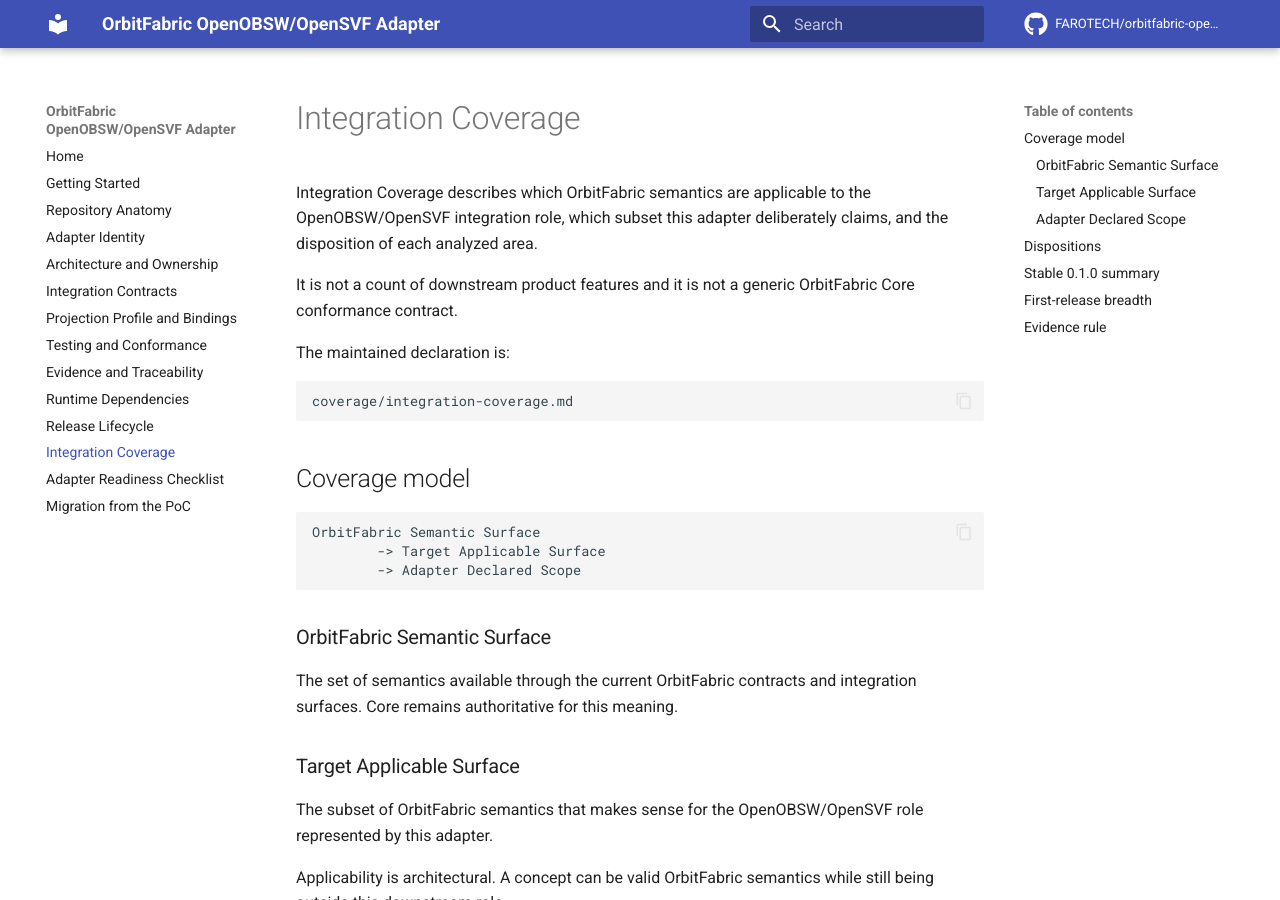
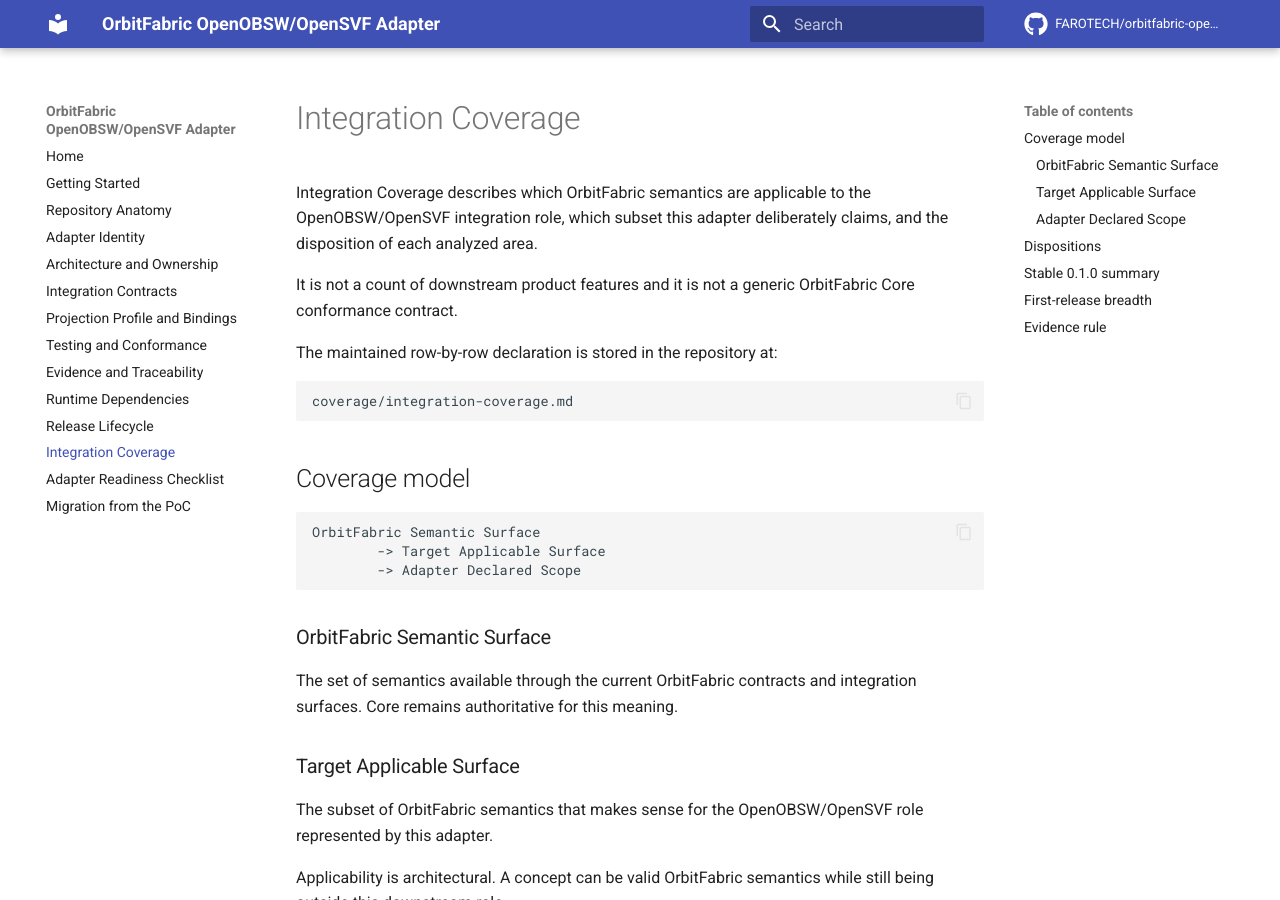
Before and after one commit to FAROTECH/orbitfabric-openobsw-opensvf-adapter, an MkDocs documentation site: the page built from docs/integration-coverage.md, in a window 1280 px wide and 900 px high. Built offline with MkDocs 1.6.1 and Material for MkDocs 9.7.7, drawn with Linux system fonts in a browser that asks for light colours; comment, search, counter and statistics services are not loaded; some of the changed text lies outside the part shown.

````diff
--- a/docs/integration-coverage.md
+++ b/docs/integration-coverage.md
@@ -4,7 +4,7 @@
 
 It is not a count of downstream product features and it is not a generic OrbitFabric Core conformance contract.
 
-The maintained declaration is:
+The maintained row-by-row declaration is stored in the repository at:
 
 ```text
 coverage/integration-coverage.md
````
Also changed, not shown: other parts of docs/integration-coverage.md (+0 -2 lines).
